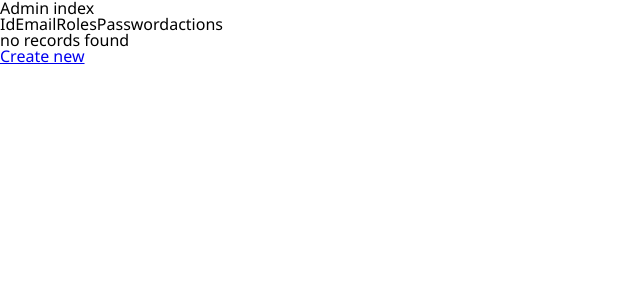
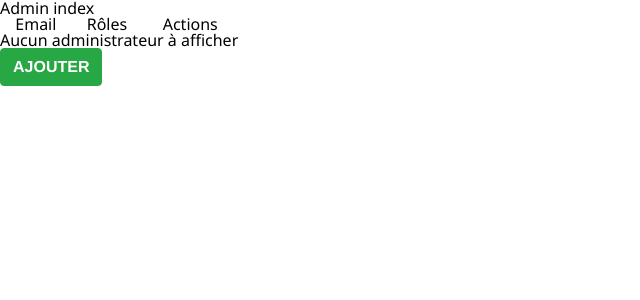
Before and after one commit to KiBAProduction/booklinik, a Symfony app: template templates/admin/index.html.twig in a window 1280 px wide. Shown: the top 300 px of the page, without its empty margins (0-640 px from the left). Run offline with Twig, Linux system fonts and the light colour scheme; the template is opened without the code that fills it, so the values that code supplies are empty; some libraries are stand-ins or nearby versions.

Commit message:
update admin template

```diff
--- a/templates/admin/_delete_form.html.twig
+++ b/templates/admin/_delete_form.html.twig
@@ -1,4 +1,4 @@
-<form method="post" action="{{ path('admin_delete', {'id': admin.id}) }}" onsubmit="return confirm('Are you sure you want to delete this item?');">
+<form method="post" action="{{ path('admin_delete', {'id': admin.id}) }}" onsubmit="return confirm('Êtes vous sur de vouloir supprimer cet élément?');">
     <input type="hidden" name="_token" value="{{ csrf_token('delete' ~ admin.id) }}">
-    <button class="btn">Delete</button>
+    <button class="btn delete-btn">Supprimer</button>
 </form>
--- a/templates/admin/_form.html.twig
+++ b/templates/admin/_form.html.twig
@@ -1,4 +1,4 @@
 {{ form_start(form) }}
     {{ form_widget(form) }}
-    <button class="btn">{{ button_label|default('Save') }}</button>
+    <button class="btn form-valid-btn">{{ button_label|default('Confimer') }}</button>
 {{ form_end(form) }}
--- a/templates/admin/index.html.twig
+++ b/templates/admin/index.html.twig
@@ -8,32 +8,38 @@
     <table class="table">
         <thead>
             <tr>
-                <th>Id</th>
                 <th>Email</th>
-                <th>Roles</th>
-                <th>Password</th>
-                <th>actions</th>
+                <th>Rôles</th>
+                <th>Actions</th>
             </tr>
         </thead>
         <tbody>
         {% for admin in admins %}
             <tr>
-                <td>{{ admin.id }}</td>
                 <td>{{ admin.email }}</td>
-                <td>{{ admin.roles ? admin.roles|json_encode : '' }}</td>
-                <td>{{ admin.password }}</td>
                 <td>
-                    <a href="{{ path('admin_show', {'id': admin.id}) }}">show</a>
-                    <a href="{{ path('admin_edit', {'id': admin.id}) }}">edit</a>
+                    {% for role in admin.roles %}
+                        {% if role == "ROLE_ADMIN" %}
+                            - Administrateur<br>
+                        {% elseif role == "ROLE_USER" %}
+                            - Utilisateur<br>
+                        {% else %}
+                            - {{ role }}<br>
+                        {% endif %}
+                    {% endfor %}
+                </td>
+                <td>
+                    <a href="{{ path('admin_show', {'id': admin.id}) }}"><i class="fas fa-info"></i> Détails</a>
+                    <a href="{{ path('admin_edit', {'id': admin.id}) }}"><i class="far fa-edit"></i> Modifier</a>
                 </td>
             </tr>
         {% else %}
             <tr>
-                <td colspan="5">no records found</td>
+                <td colspan="5">Aucun administrateur à afficher</td>
             </tr>
         {% endfor %}
         </tbody>
     </table>
 
-    <a href="{{ path('admin_new') }}">Create new</a>
+    <a href="{{ path('admin_new') }}" class="new-btn btn">Ajouter</a>
 {% endblock %}
--- a/templates/admin/new.html.twig
+++ b/templates/admin/new.html.twig
@@ -1,11 +1,11 @@
 {% extends 'base.html.twig' %}
 
-{% block title %}New Admin{% endblock %}
+{% block title %}Nouvel administrateur{% endblock %}
 
 {% block body %}
-    <h1>Create new Admin</h1>
+    <h1>Nouvel administrateur</h1>
 
     {{ include('admin/_form.html.twig') }}
 
-    <a href="{{ path('admin_index') }}">back to list</a>
+    <a href="{{ path('admin_index') }}" class="back-btn btn">Retour</a>
 {% endblock %}
```
Also changed, not shown: templates/admin/edit.html.twig (+7 -6 lines), templates/admin/show.html.twig (+19 -6 lines).
